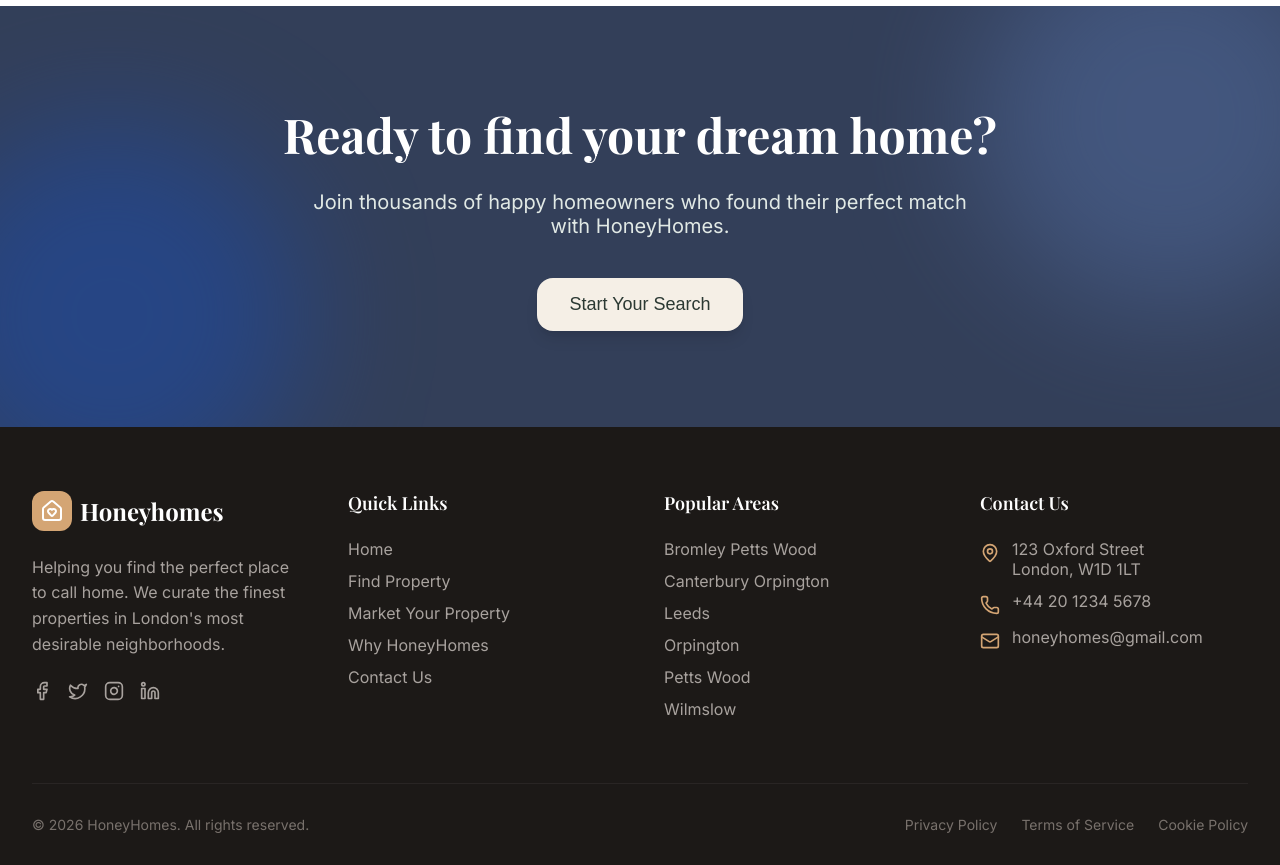
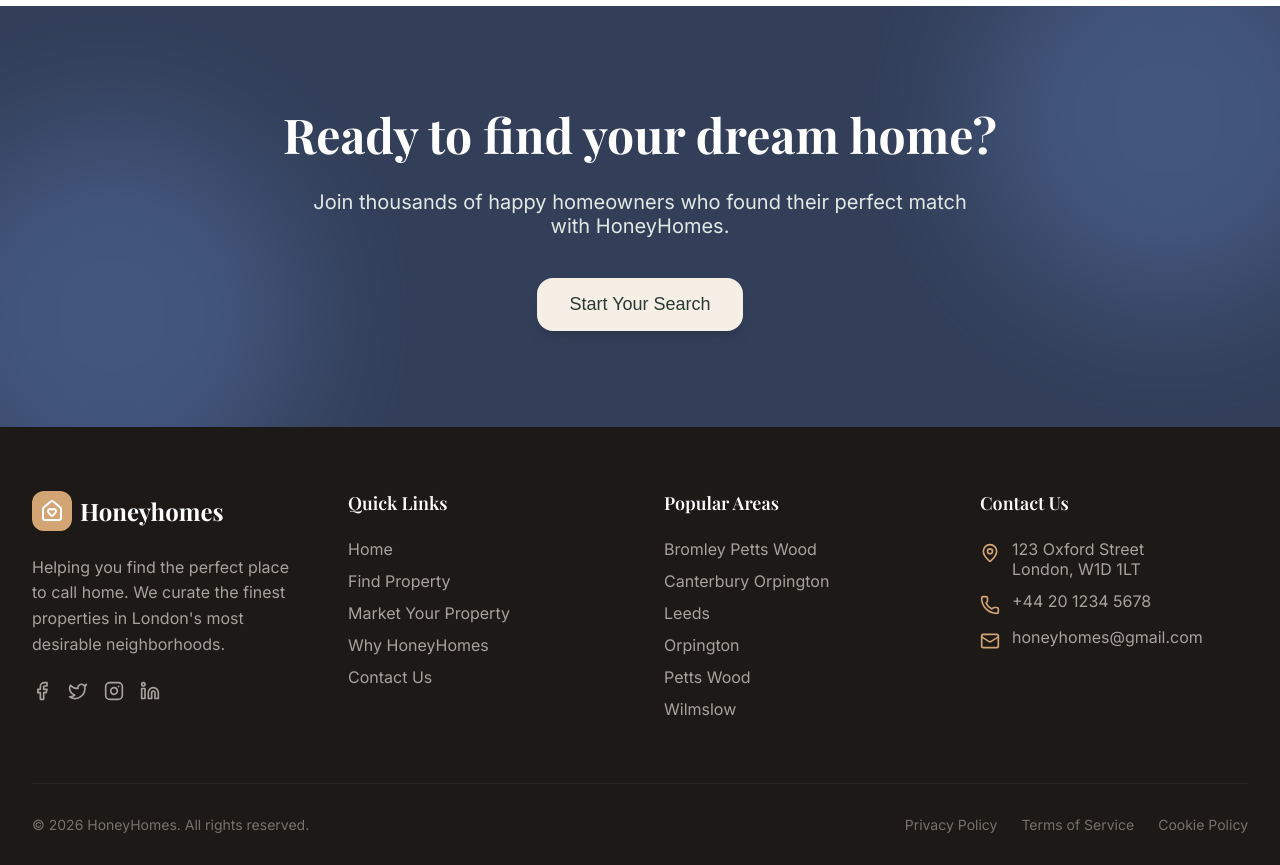
Before and after one commit to p3achijaii/react-coursework, a React (Vite) app: page / in a window 1280 px wide. Shown: the part 2000-2865 px from the top of the page. Built offline with nearby package versions, Linux system fonts and the light colour scheme.

Commit message:
fix the background color of cta blob 2

```diff
--- a/src/pages/HomePage/HomePage.module.css
+++ b/src/pages/HomePage/HomePage.module.css
@@ -348,7 +348,7 @@
   margin-bottom: -5rem;
   width: 24rem;
   height: 24rem;
-  background-color: #1a4caf;
+  background-color: #536ea3;
   border-radius: 50%;
   filter: blur(64px);
   opacity: 0.5;
```
